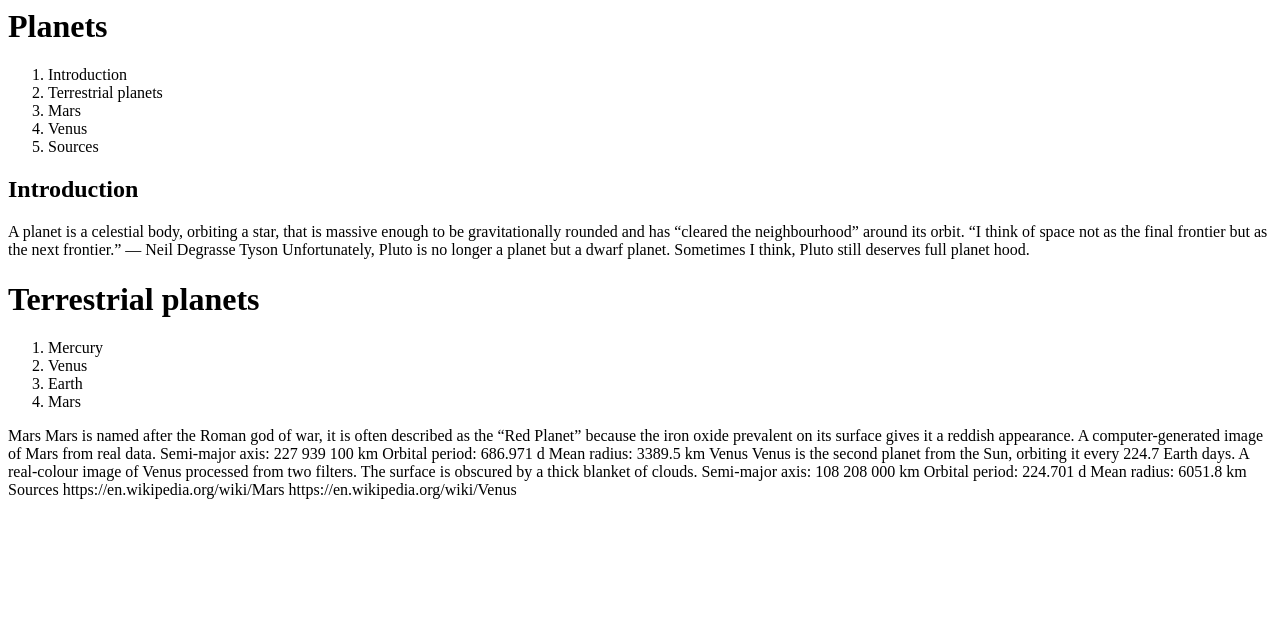
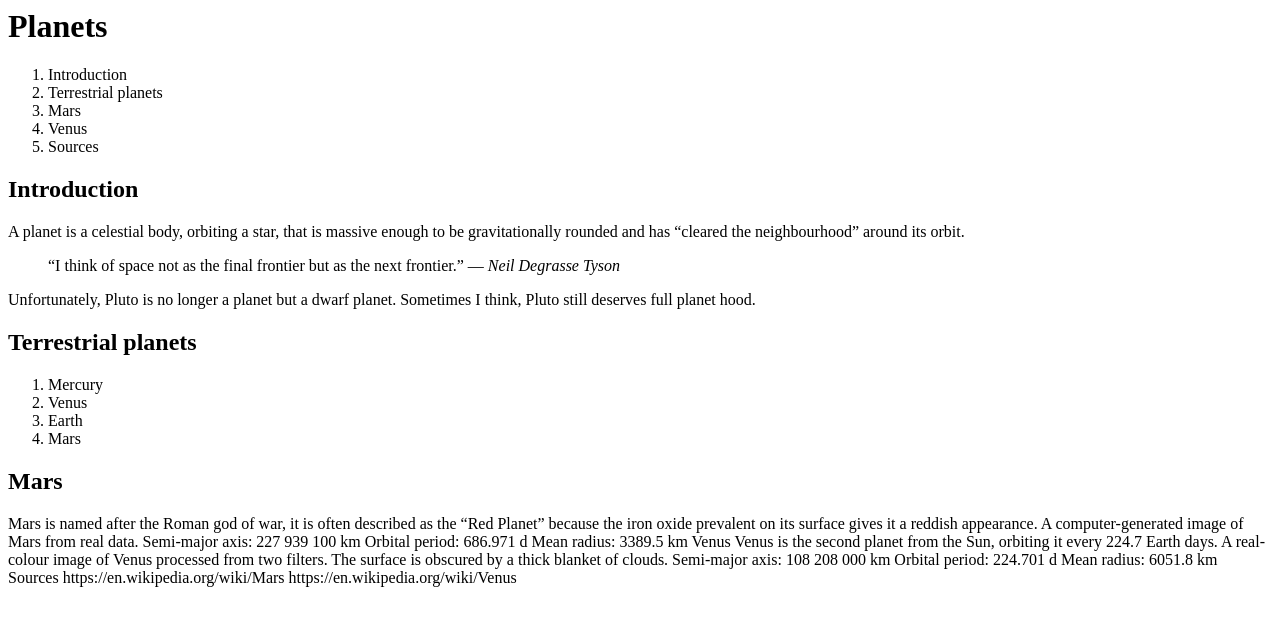
Before and after one commit to sashatran95/dsn1674-assignment-2, a plain HTML site: page index.html in a window 1280 px wide. Drawn offline with Linux system fonts and the light colour scheme.

Commit message:
Added more codes

```diff
--- a/index.html
+++ b/index.html
@@ -13,15 +13,16 @@
 <h2>Introduction</h2>
 
 <body>
-<p>A planet is a celestial body, orbiting a star, that is massive enough to be gravitationally rounded and has “cleared the neighbourhood” around its orbit.
+<p>A planet is a celestial body, orbiting a star, that is massive enough to be gravitationally rounded and has <quote>“cleared the neighbourhood”</quote> around its orbit.
 
-“I think of space not as the final frontier but as the next frontier.”
-— Neil Degrasse Tyson
+<blockquote>“I think of space not as the final frontier but as the next frontier.”
+— <cite>Neil Degrasse Tyson</cite>
+</blockquote>
 
 Unfortunately, Pluto is no longer a planet but a dwarf planet. Sometimes I think, Pluto still deserves full planet hood.<p>
 </body>
 
-<h1>Terrestrial planets</h2>
+<h2>Terrestrial planets</h2>
 
 <ol>
 	<li>Mercury</li>
@@ -30,7 +31,7 @@ Unfortunately, Pluto is no longer a planet but a dwarf planet. Sometimes I think
 	<li>Mars</li>
 </ol>
 
-Mars
+<h2>Mars</h2>
 
 Mars is named after the Roman god of war, it is often described as the “Red Planet” because the iron oxide prevalent on its surface gives it a reddish appearance.
 
```
